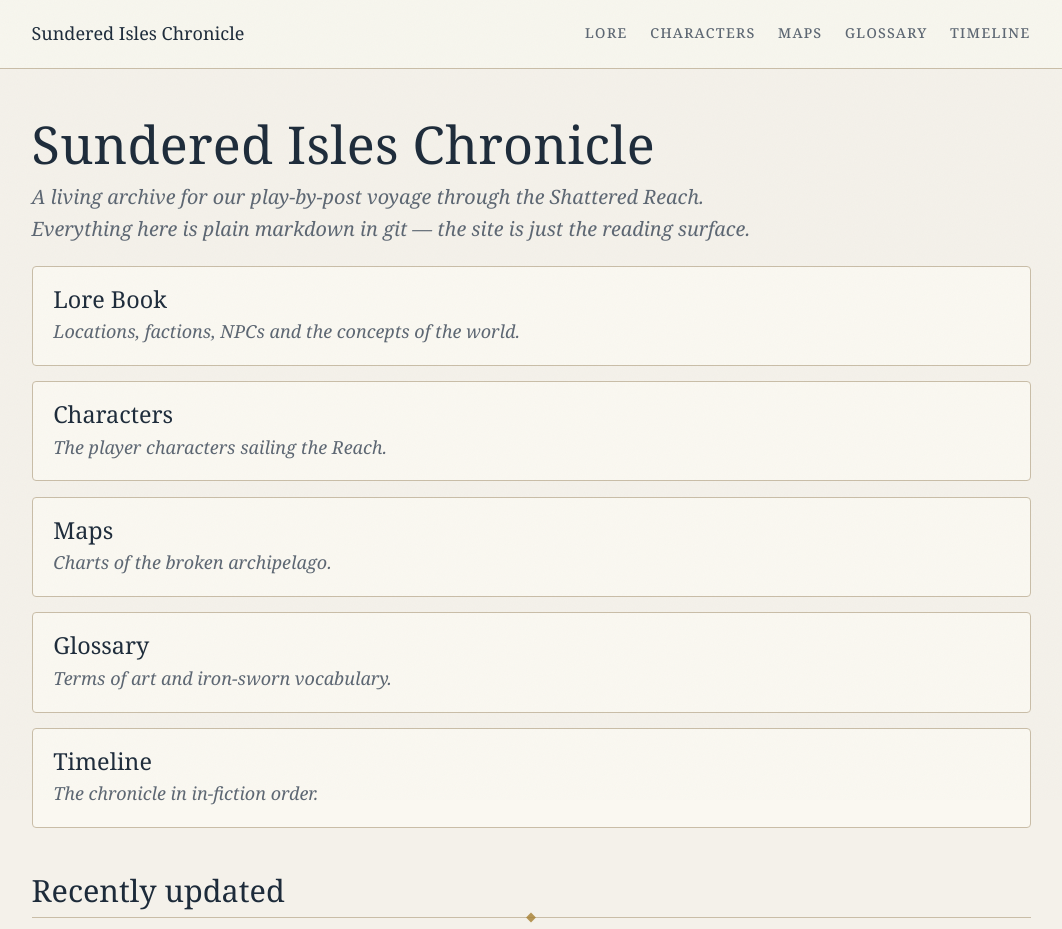
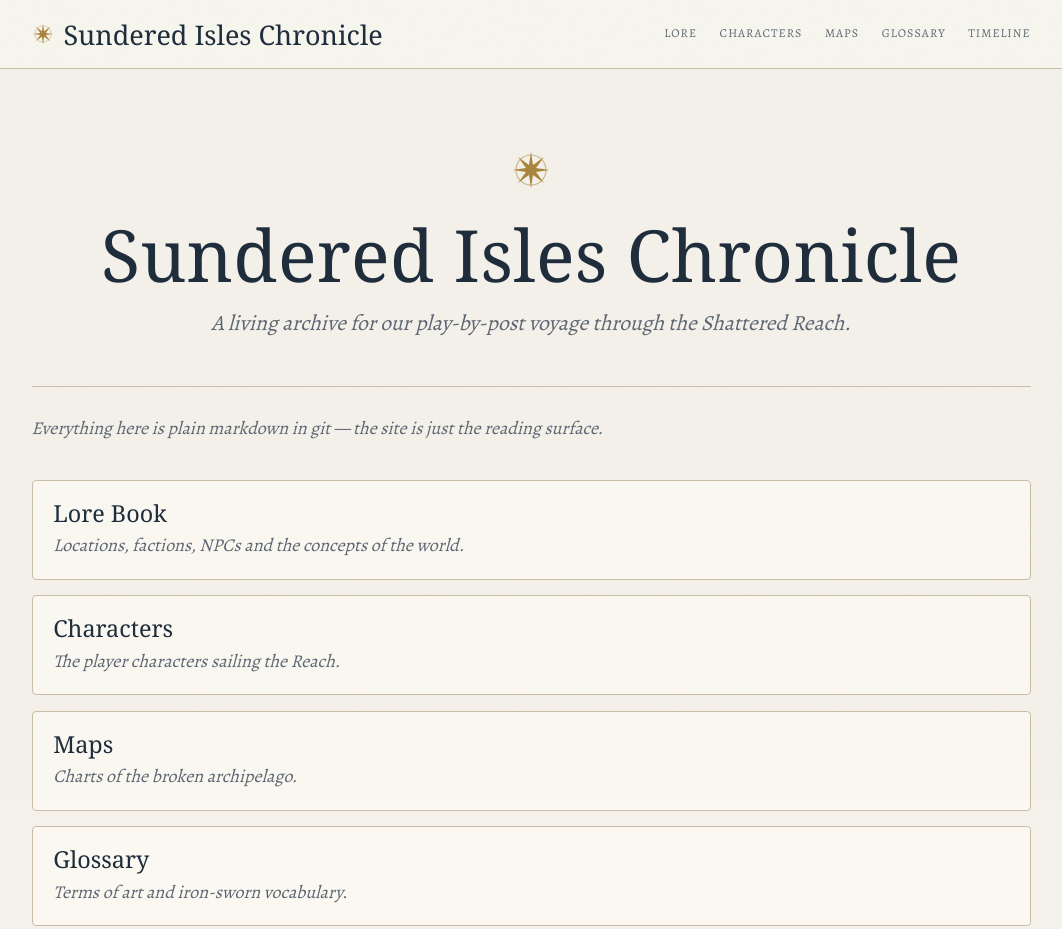
Before and after one commit to BastionFennell/lore-bot, an Astro site in the folder site/: page / in a window 1280 px wide. Shown: the top 929 px of the page, without its empty margins (109-1171 px from the left). Built offline with nearby package versions, Linux system fonts and the light colour scheme; Astro itself is replaced by a stand-in of ours; a web font is replaced by a local one.

Commit message:
Wire up compass wordmark, home hero, and record backlink label
Import the fonts in the layout, add the inline SVG compass rose beside the
wordmark and active-nav underline, give the home page a hero with the
compass mark, and rename the backlinks heading to "Mentioned in the
record". No URL, slug, or content changes.

Co-Authored-By: Claude Fable 5 <noreply@anthropic.com>

```diff
--- a/site/src/components/Referenced.astro
+++ b/site/src/components/Referenced.astro
@@ -11,7 +11,7 @@ const referrers = await backlinksFor(slug);
 {
   referrers.length > 0 && (
     <section class="backlinks">
-      <h2>Referenced by</h2>
+      <h2>Mentioned in the record</h2>
       <ul>
         {referrers.map((r) => (
           <li>
--- a/site/src/layouts/Base.astro
+++ b/site/src/layouts/Base.astro
@@ -1,4 +1,12 @@
 ---
+import '@fontsource/im-fell-english/latin-400.css';
+import '@fontsource/im-fell-english/latin-400-italic.css';
+import '@fontsource/alegreya/latin-400.css';
+import '@fontsource/alegreya/latin-400-italic.css';
+import '@fontsource/alegreya/latin-500.css';
+import '@fontsource/alegreya/latin-500-italic.css';
+import '@fontsource/alegreya/latin-700.css';
+import '@fontsource/alegreya/latin-700-italic.css';
 import '../styles/global.css';
 import { withBase } from '../lib/urls.mjs';
 
@@ -7,6 +15,7 @@ interface Props {
   summary?: string;
 }
 const { title, summary } = Astro.props;
+const home = withBase('');
 const nav = [
   ['Lore', withBase('lore/')],
   ['Characters', withBase('characters/')],
@@ -14,6 +23,8 @@ const nav = [
   ['Glossary', withBase('glossary/')],
   ['Timeline', withBase('timeline/')],
 ];
+const current = Astro.url.pathname;
+const isActive = (href: string) => href !== home && current.startsWith(href);
 ---
 
 <!doctype html>
@@ -27,9 +38,20 @@ const nav = [
   <body>
     <header class="site-header">
       <div class="inner">
-        <a class="brand" href={withBase('')}>Sundered Isles Chronicle</a>
+        <a class="brand" href={home}>
+          <svg class="compass" viewBox="0 0 24 24" width="22" height="22" aria-hidden="true" focusable="false">
+            <circle cx="12" cy="12" r="9" fill="none" stroke="currentColor" stroke-width="0.7" opacity="0.55" />
+            <path
+              fill="currentColor"
+              d="M12 1L13.2 9L19.8 4.2L15 10.8L23 12L15 13.2L19.8 19.8L13.2 15L12 23L10.8 15L4.2 19.8L9 13.2L1 12L9 10.8L4.2 4.2L10.8 9Z"
+            />
+          </svg>
+          <span class="brand-text">Sundered Isles Chronicle</span>
+        </a>
         <nav class="site-nav">
-          {nav.map(([label, href]) => <a href={href}>{label}</a>)}
+          {nav.map(([label, href]) => (
+            <a href={href} class:list={[{ active: isActive(href) }]} aria-current={isActive(href) ? 'page' : undefined}>{label}</a>
+          ))}
         </nav>
       </div>
     </header>
--- a/site/src/pages/index.astro
+++ b/site/src/pages/index.astro
@@ -2,6 +2,9 @@
 import { getCollection } from 'astro:content';
 import Base from '../layouts/Base.astro';
 import { urlForType, withBase } from '../lib/urls.mjs';
+
+const HERO_SUMMARY =
+  'A living archive for our play-by-post voyage through the Shattered Reach.';
 
 const [lore, characters, maps] = await Promise.all([
   getCollection('lore'),
@@ -24,10 +27,20 @@ const sections = [
 ];
 ---
 
-<Base title="Home" summary="A living archive of the Sundered Isles campaign.">
-  <h1>Sundered Isles Chronicle</h1>
-  <p class="page-summary">
-    A living archive for our play-by-post voyage through the Shattered Reach.
+<Base title="Home" summary={HERO_SUMMARY}>
+  <section class="hero">
+    <svg class="compass" viewBox="0 0 24 24" width="40" height="40" aria-hidden="true" focusable="false">
+      <circle cx="12" cy="12" r="9" fill="none" stroke="currentColor" stroke-width="0.7" opacity="0.55" />
+      <path
+        fill="currentColor"
+        d="M12 1L13.2 9L19.8 4.2L15 10.8L23 12L15 13.2L19.8 19.8L13.2 15L12 23L10.8 15L4.2 19.8L9 13.2L1 12L9 10.8L4.2 4.2L10.8 9Z"
+      />
+    </svg>
+    <h1>Sundered Isles Chronicle</h1>
+    <p class="page-summary">{HERO_SUMMARY}</p>
+  </section>
+
+  <p class="hero-note">
     Everything here is plain markdown in git &mdash; the site is just the reading
     surface.
   </p>
```
